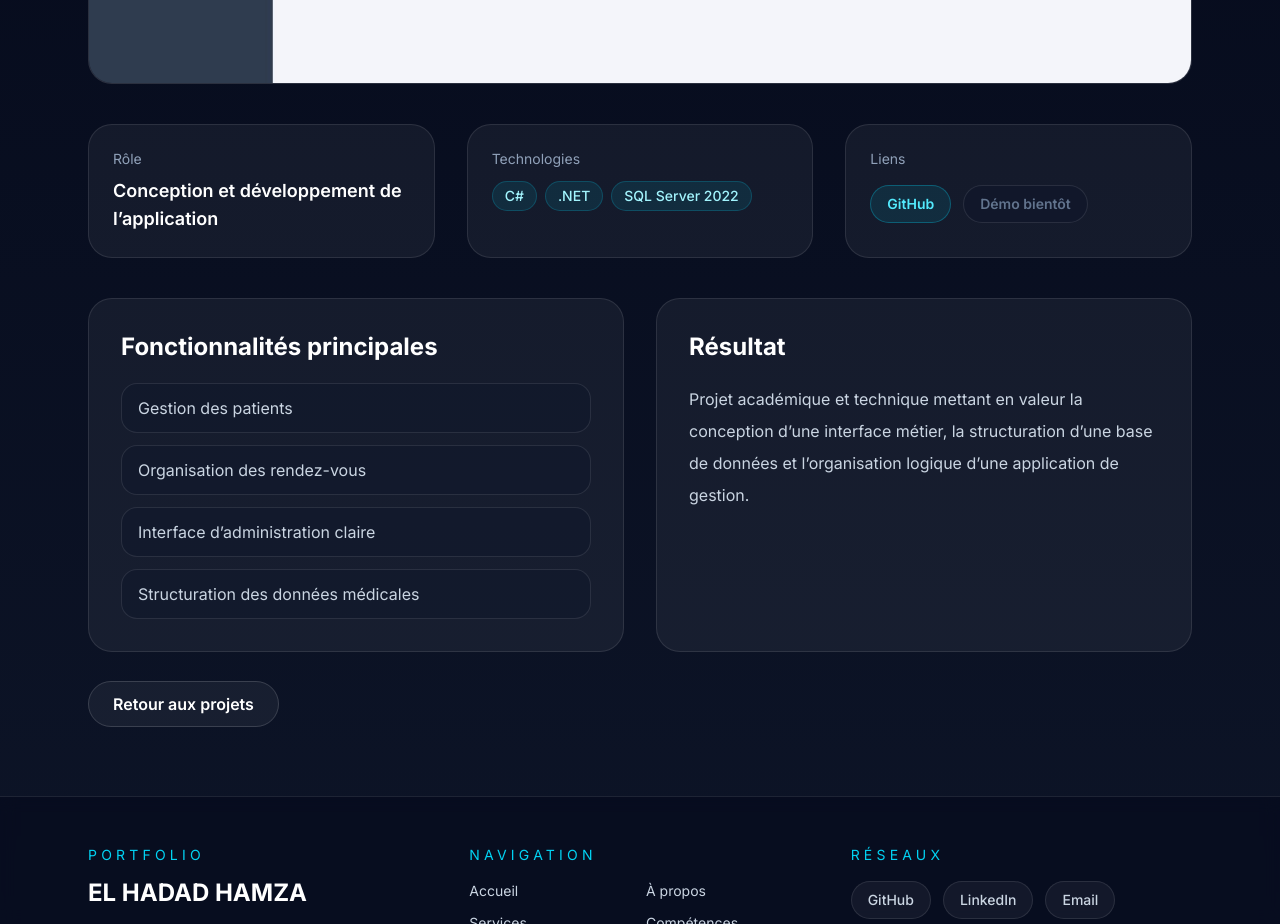
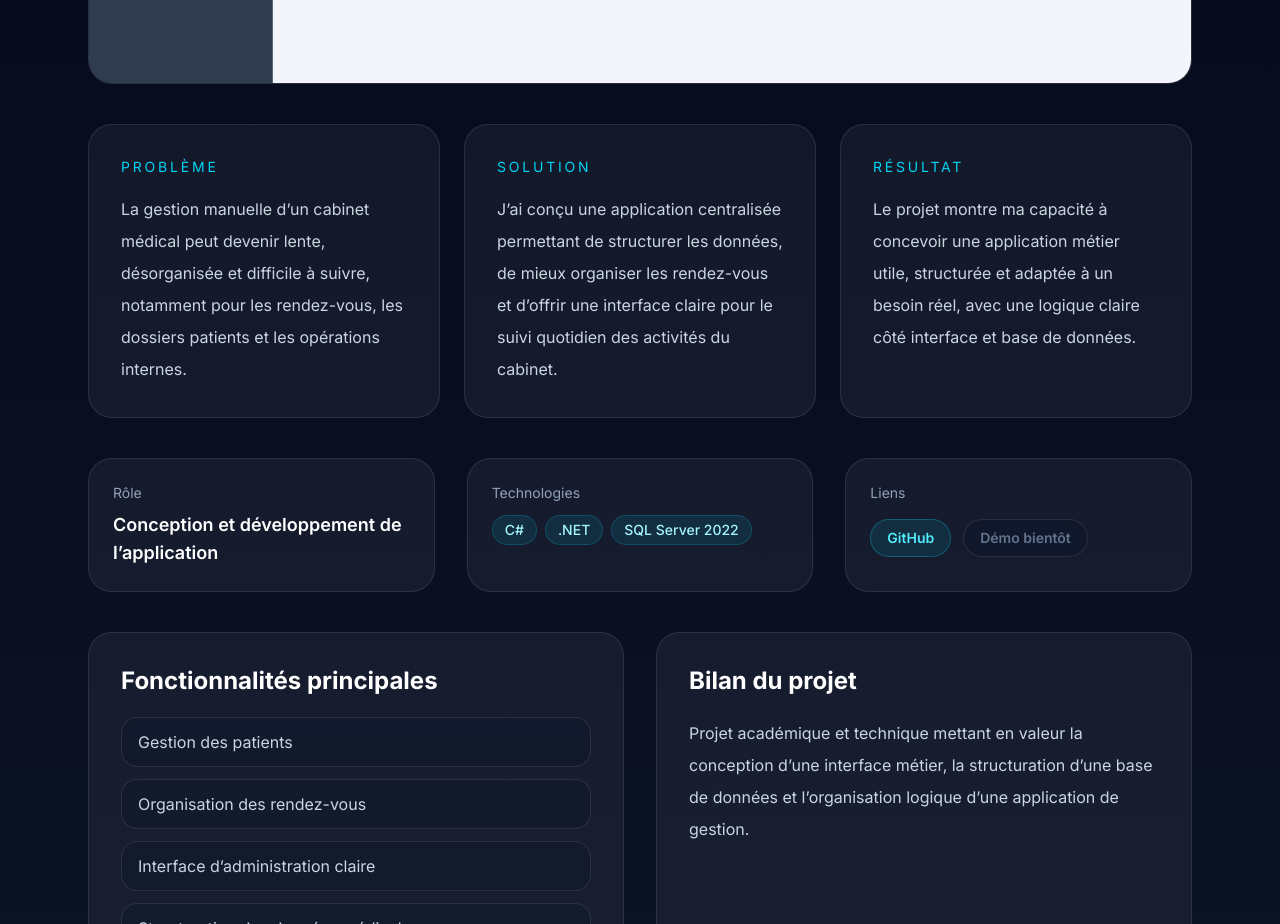
Before and after one commit to ELhadad-hamza/hamza-portfolio, a Next.js app: page /projects/cabinet-medical in a window 1280 px wide. Shown: the part 780-1704 px from the top of the page. Built offline with nearby package versions, Linux system fonts and the light colour scheme.

Commit message:
Add problem solution result blocks to project pages

```diff
--- a/app/projects/[slug]/page.tsx
+++ b/app/projects/[slug]/page.tsx
@@ -46,6 +46,29 @@ export default async function ProjectDetailsPage({ params }: Props) {
               fill
               className="object-cover"
             />
+          </div>
+        </div>
+
+        <div className="mt-10 grid gap-6 md:grid-cols-3">
+          <div className="rounded-3xl border border-white/10 bg-white/5 p-8">
+            <p className="text-sm uppercase tracking-[0.2em] text-cyan-400">
+              Problème
+            </p>
+            <p className="mt-4 leading-8 text-slate-300">{project.problem}</p>
+          </div>
+
+          <div className="rounded-3xl border border-white/10 bg-white/5 p-8">
+            <p className="text-sm uppercase tracking-[0.2em] text-cyan-400">
+              Solution
+            </p>
+            <p className="mt-4 leading-8 text-slate-300">{project.solution}</p>
+          </div>
+
+          <div className="rounded-3xl border border-white/10 bg-white/5 p-8">
+            <p className="text-sm uppercase tracking-[0.2em] text-cyan-400">
+              Résultat
+            </p>
+            <p className="mt-4 leading-8 text-slate-300">{project.impact}</p>
           </div>
         </div>
 
@@ -120,7 +143,7 @@ export default async function ProjectDetailsPage({ params }: Props) {
           </div>
 
           <div className="rounded-3xl border border-white/10 bg-white/5 p-8">
-            <h2 className="text-2xl font-bold text-white">Résultat</h2>
+            <h2 className="text-2xl font-bold text-white">Bilan du projet</h2>
             <p className="mt-5 leading-8 text-slate-300">{project.result}</p>
           </div>
         </div>
--- a/data/portfolio.ts
+++ b/data/portfolio.ts
@@ -95,6 +95,12 @@ export const projects = [
       "Interface d’administration claire",
       "Structuration des données médicales",
     ],
+    problem:
+      "La gestion manuelle d’un cabinet médical peut devenir lente, désorganisée et difficile à suivre, notamment pour les rendez-vous, les dossiers patients et les opérations internes.",
+    solution:
+      "J’ai conçu une application centralisée permettant de structurer les données, de mieux organiser les rendez-vous et d’offrir une interface claire pour le suivi quotidien des activités du cabinet.",
+    impact:
+      "Le projet montre ma capacité à concevoir une application métier utile, structurée et adaptée à un besoin réel, avec une logique claire côté interface et base de données.",
     result:
       "Projet académique et technique mettant en valeur la conception d’une interface métier, la structuration d’une base de données et l’organisation logique d’une application de gestion.",
   },
@@ -116,6 +122,12 @@ export const projects = [
       "Backend structuré avec Express",
       "Présentation claire des éléments",
     ],
+    problem:
+      "Créer une application web à la fois moderne visuellement et bien organisée techniquement, avec une gestion cohérente des données et une navigation fluide.",
+    solution:
+      "J’ai développé une interface moderne avec React, reliée à un backend Node.js / Express et à une base MongoDB pour structurer les informations et offrir une expérience claire.",
+    impact:
+      "Ce projet renforce ma maîtrise du développement full stack et montre ma capacité à relier design d’interface, logique serveur et gestion de données dans un même produit.",
     result:
       "Projet démontrant ma capacité à concevoir une application web full stack avec une interface soignée et une logique de données cohérente.",
   },
@@ -137,6 +149,12 @@ export const projects = [
       "Intégration de projets et sections dynamiques",
       "Déploiement sur Vercel avec domaine personnalisé",
     ],
+    problem:
+      "Présenter mon profil de manière professionnelle, moderne et crédible sur le web, avec une identité visuelle claire et un site facile à consulter sur desktop et mobile.",
+    solution:
+      "J’ai conçu et développé un portfolio complet avec Next.js, TypeScript et Tailwind CSS, en ajoutant animations, sections structurées, SEO, domaine personnalisé et expérience responsive.",
+    impact:
+      "Ce site me sert de vitrine professionnelle et démontre mes compétences en développement frontend moderne, structuration d’interface et mise en production réelle.",
     result:
       "Projet personnel servant de vitrine professionnelle pour présenter mon travail de manière claire, moderne et crédible.",
   },
```
